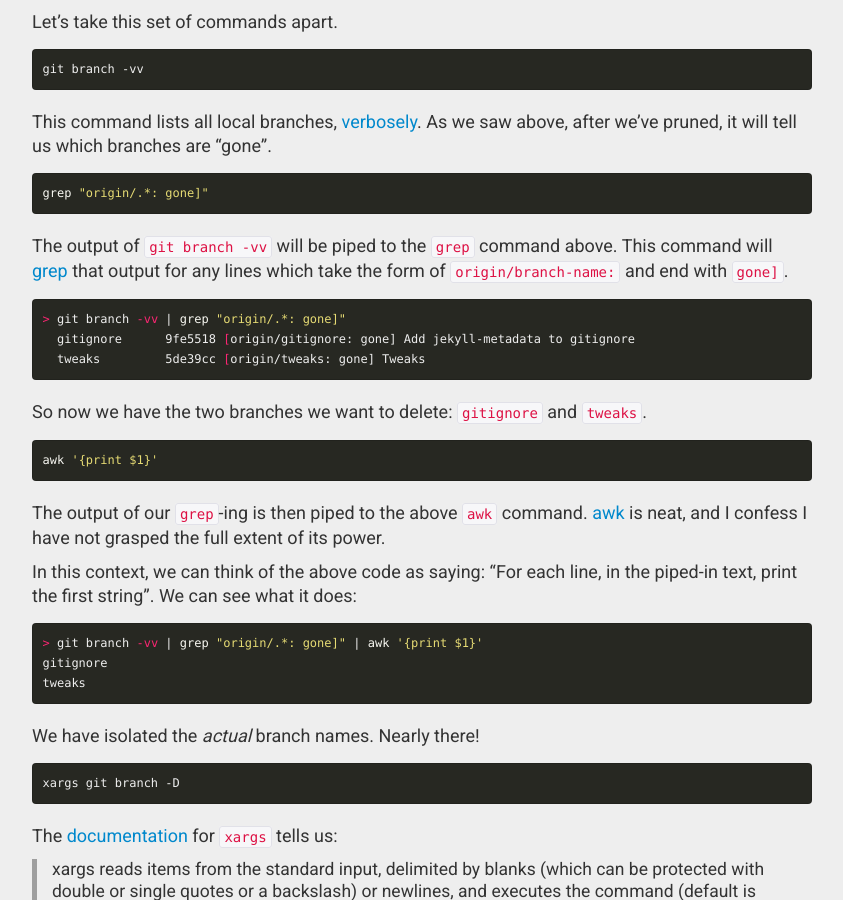
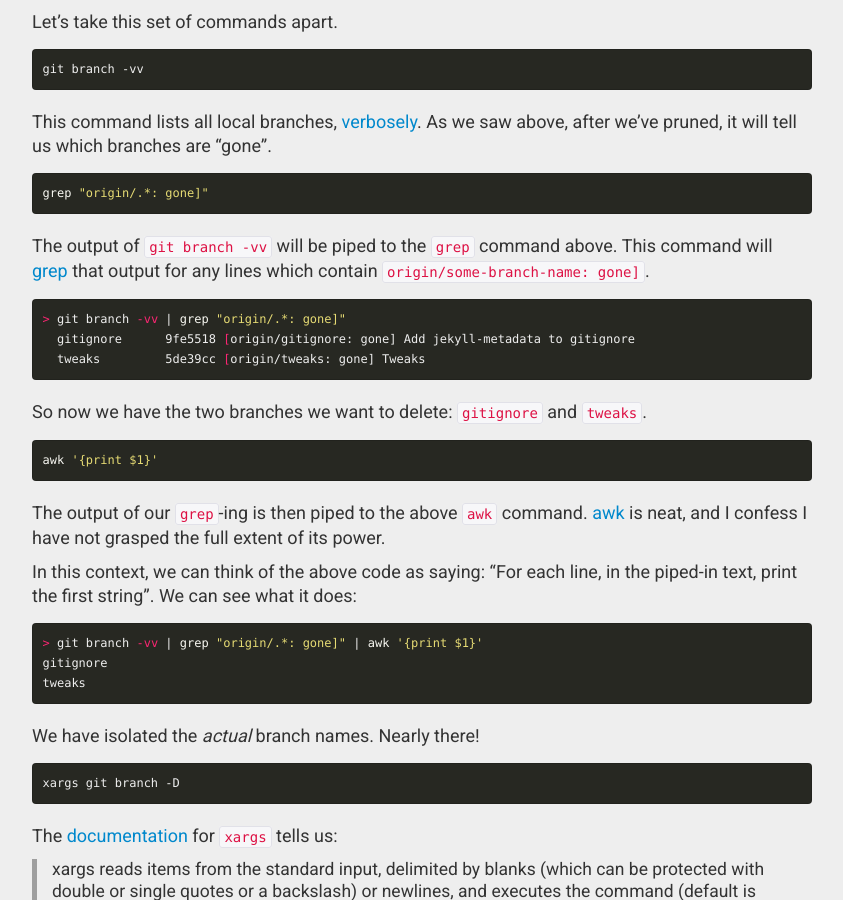
Before and after one commit to speric/speric.github.com, a Jekyll site: the page built from _posts/2018-10-27-cleaning-up-old-git-branches.md, in a window 1280 px wide and 900 px high, scrolled down 2278 px. Shown: the whole window, without its empty margins (218-1061 px from the left). Built offline with Jekyll 4.4.1, drawn with Linux system fonts in a browser that asks for light colours; some web fonts are replaced; comment, search, counter and statistics services are not loaded.

Commit message:
Update to be clearer about what grep is doing.

````diff
--- a/_posts/2018-10-27-cleaning-up-old-git-branches.md
+++ b/_posts/2018-10-27-cleaning-up-old-git-branches.md
@@ -112,7 +112,7 @@ grep "origin/.*: gone]"
 ```
 
 The output of `git branch -vv` will be piped to the `grep` command above. This command will [grep](http://man7.org/linux/man-pages/man1/grep.1.html)
-that output for any lines which take the form of `origin/branch-name:` and end with `gone]`.
+that output for any lines which contain `origin/some-branch-name: gone]`.
 
 ```zsh
 > git branch -vv | grep "origin/.*: gone]"
````
